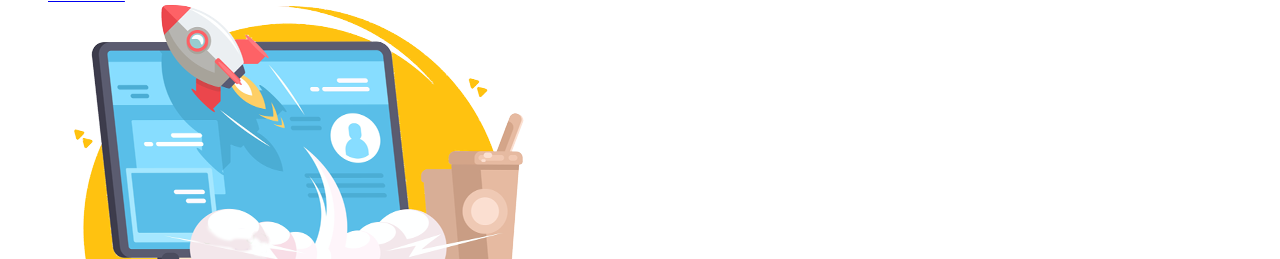
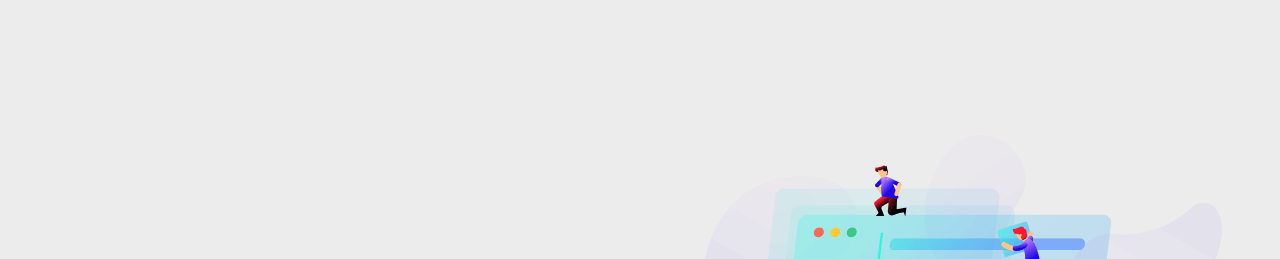
Before and after one commit to MS4LIFE/Responsive-Landing-Page, a plain HTML site: page index.html in a window 1280 px wide. Shown: the part 110-369 px from the top of the page. Drawn offline with Linux system fonts and the light colour scheme; the site is published under a folder, as on GitHub Pages, so addresses that start at the root find nothing.

Commit message:
paths fix

```diff
--- a/index.html
+++ b/index.html
@@ -8,11 +8,11 @@
     <meta name="viewport" content="width=device-width, initial-scale=1.0">
     <title>MS | Project</title>
     <!-- Normalize  -->
-    <link rel="stylesheet" href="/css/normalize.css">
+    <link rel="stylesheet" href="./css/normalize.css">
     <!-- Font Awesome -->
-    <link rel="stylesheet" href="/css/all.min.css">
+    <link rel="stylesheet" href="./css/all.min.css">
     <!-- Project -->
-    <link rel="stylesheet" href="/css/project.css">
+    <link rel="stylesheet" href="./css/project.css">
     <!-- Google Fonts -->
     <link rel="preconnect" href="https://fonts.googleapis.com">
     <link rel="preconnect" href="https://fonts.gstatic.com" crossorigin>
```
